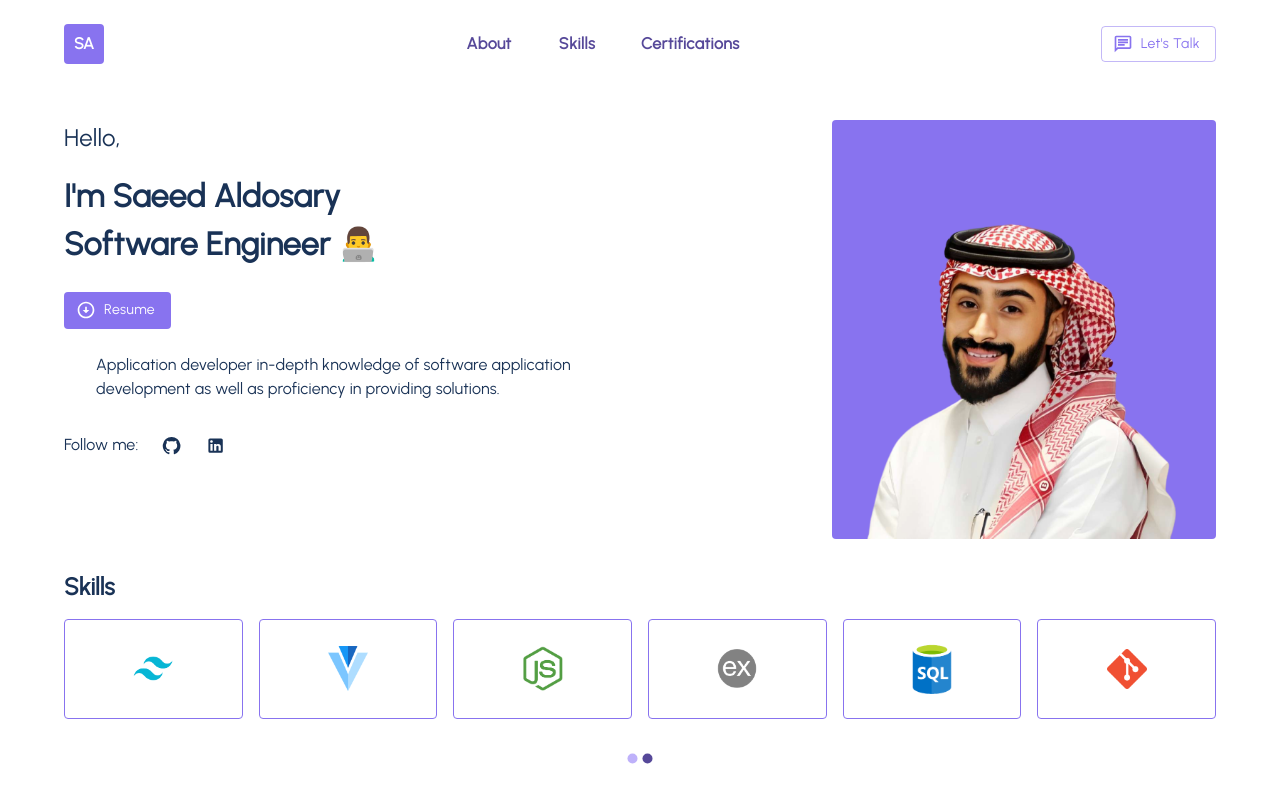
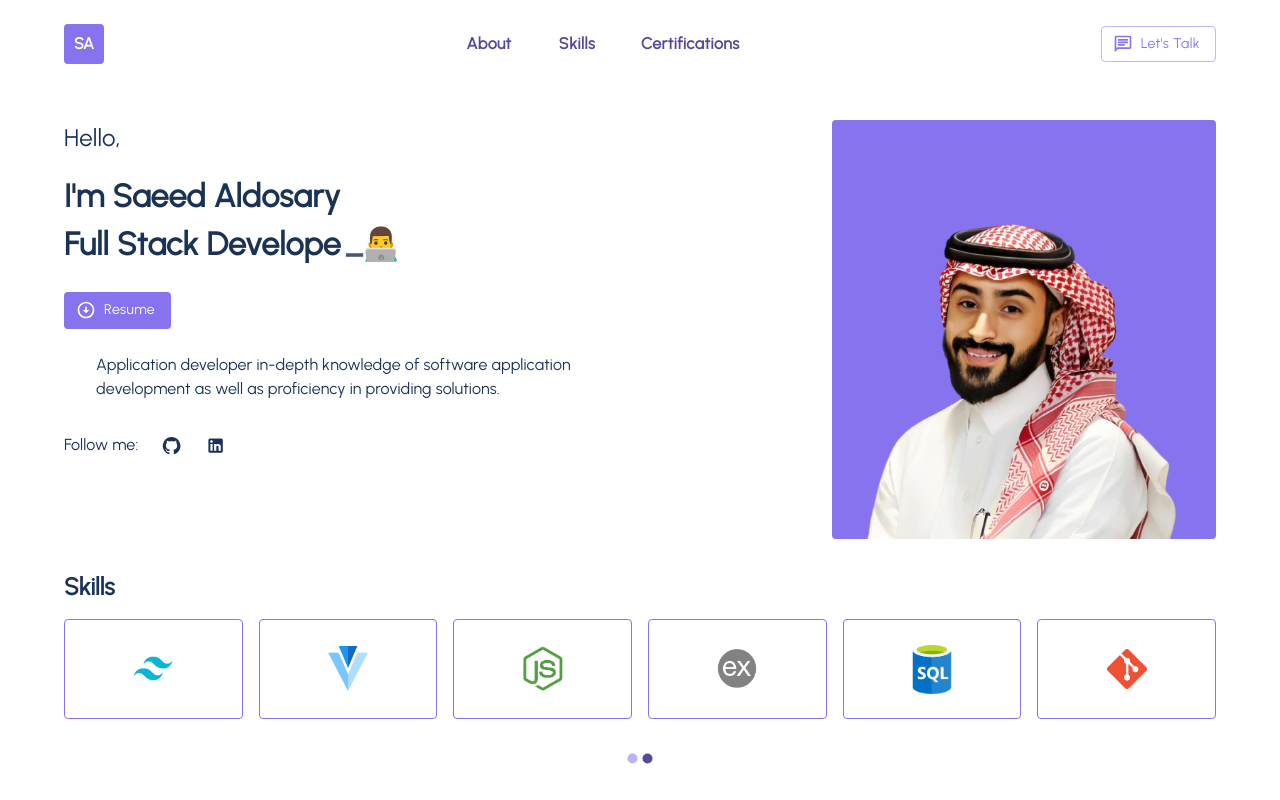
Before and after one commit to saeedmaldosary/react-material-ui-tailwind-portfolio, a React (Create React App) app: page / in a window 1280 px wide. Shown: the top 800 px of the page. Built offline with nearby package versions, Linux system fonts and the light colour scheme.

Commit message:
Add Typewriter to hero component

```diff
--- a/src/components/UI/Hero.jsx
+++ b/src/components/UI/Hero.jsx
@@ -7,6 +7,7 @@ import saeedImage from "../../assets/images/Saeed.png";
 import GitHubIcon from "@mui/icons-material/GitHub";
 import LinkedInIcon from "@mui/icons-material/LinkedIn";
 import ArrowCircleDownIcon from "@mui/icons-material/ArrowCircleDown";
+import { Typewriter, Cursor } from "react-simple-typewriter";
 
 const Hero = () => {
   const theme = useTheme();
@@ -38,7 +39,16 @@ const Hero = () => {
               }}
               variant="body1"
             >
-              Software Engineer 👨‍💻
+              <Typewriter
+                words={[" Software Engineer", "Full Stack Developer"]}
+                loop={false}
+                cursor
+                cursorStyle="_"
+                typeSpeed={70}
+                deleteSpeed={50}
+                delaySpeed={1000}
+              />
+              👨‍💻
             </Typography>
             <a
               href="https://drive.google.com/file/d/1ATLhgErIMLo7KlIoAVgJGGbOORyH6k9j/view?usp=sharing"
```
